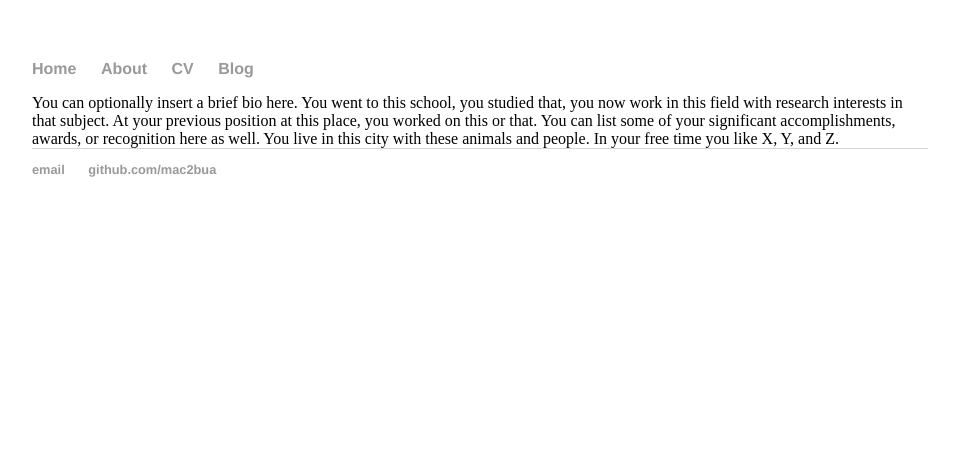
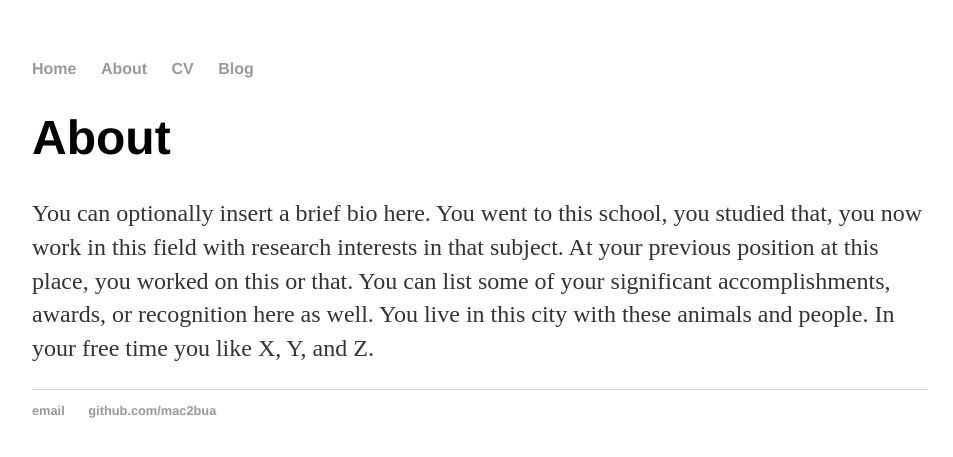
Before and after one commit to mac2bua/mac2bua.github.io, a Jekyll site: the page built from about/index.html, in a window 1280 px wide. Shown: the top 457 px of the page, without its empty margins (160-1113 px from the left). Built offline with Jekyll 4.4.1, drawn with Linux system fonts in a browser that asks for light colours.

Commit message:
Update index.html

```diff
--- a/about/index.html
+++ b/about/index.html
@@ -3,4 +3,6 @@
 title: About
 ---
 
-You can optionally insert a brief bio here. You went to this school, you studied that, you now work in this field with research interests in that subject. At your previous position at this place, you worked on this or that. You can list some of your significant accomplishments, awards, or recognition here as well. You live in this city with these animals and people. In your free time you like X, Y, and Z.
+<h1>About</h1>
+
+<p>You can optionally insert a brief bio here. You went to this school, you studied that, you now work in this field with research interests in that subject. At your previous position at this place, you worked on this or that. You can list some of your significant accomplishments, awards, or recognition here as well. You live in this city with these animals and people. In your free time you like X, Y, and Z.</p>
```
